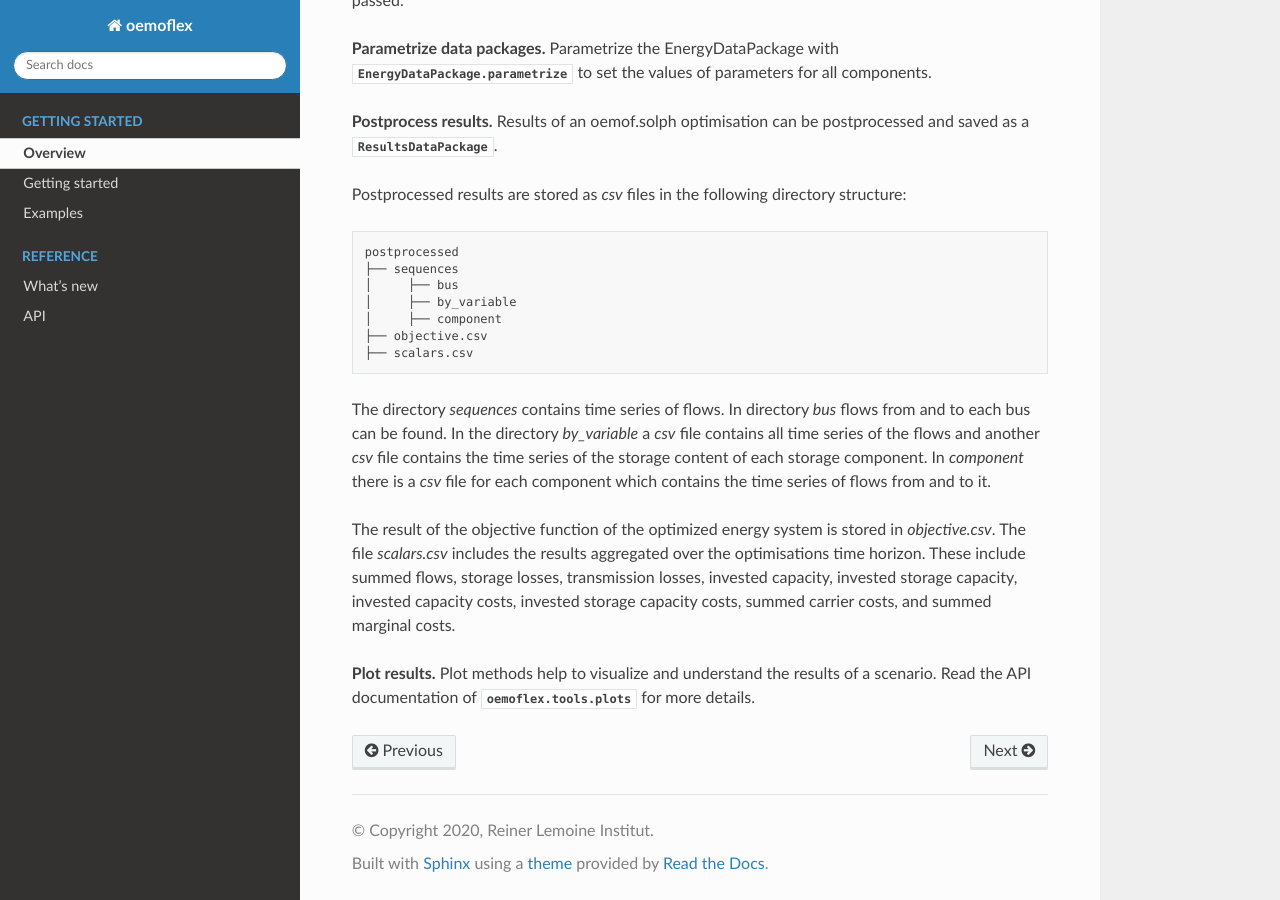
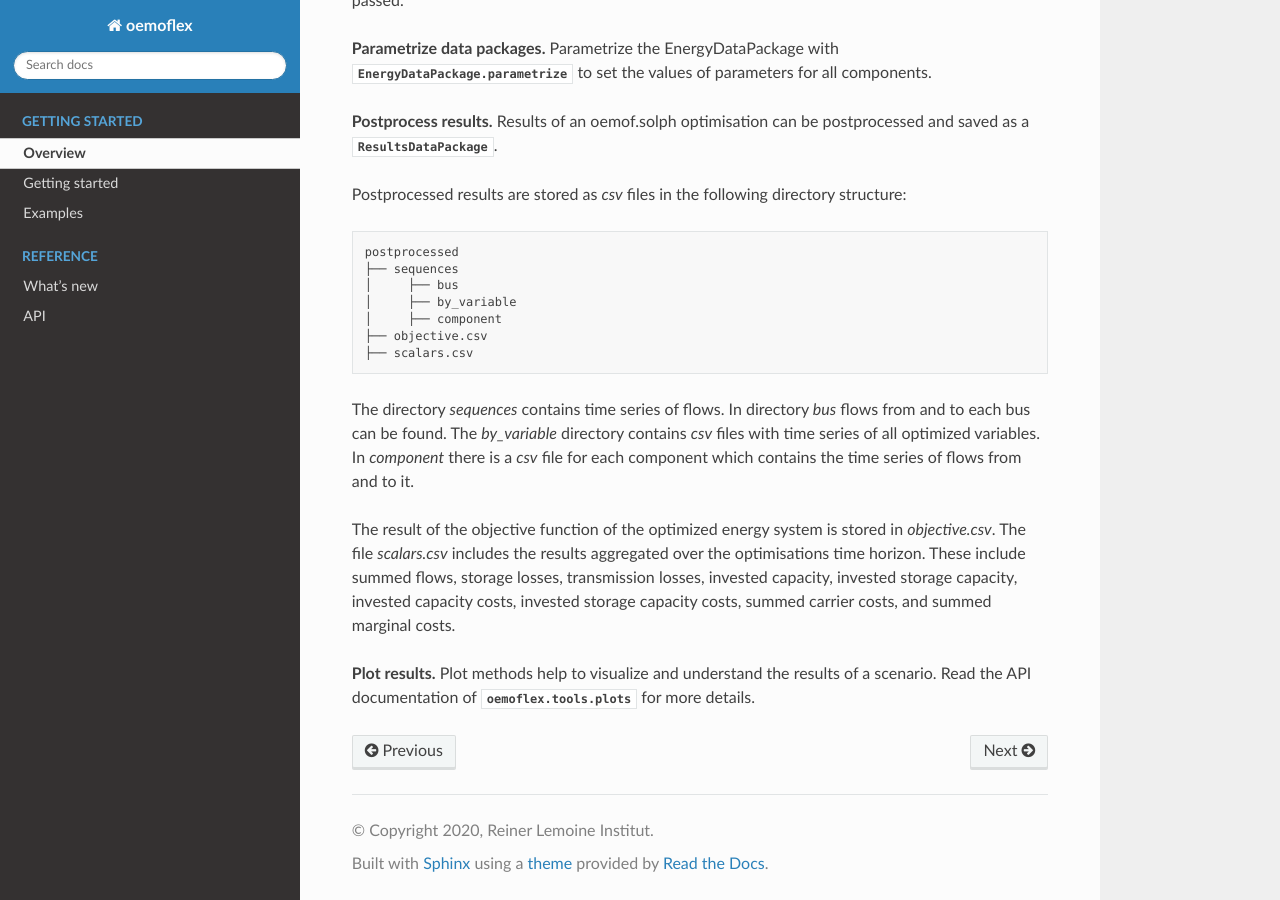
Before and after one commit to rl-institut/oemoflex, a Sphinx documentation site: the page built from docs/overview.rst, in a window 1280 px wide and 900 px high, scrolled down 706 px. Built offline with Sphinx 7.4.7 and the Read the Docs theme 2.0.0, drawn with Linux system fonts in a browser that asks for light colours.

Commit message:
Generalize the statement to the directory by_variable

```diff
--- a/docs/overview.rst
+++ b/docs/overview.rst
@@ -58,8 +58,7 @@ Postprocessed results are stored as `csv` files in the following directory struc
     ├── scalars.csv
 
 The directory `sequences` contains time series of flows. In directory `bus` flows from and to each bus can be found.
-In the directory `by_variable` a `csv` file contains all time series of the flows and another `csv` file contains the
-time series of the storage content of each storage component.
+The `by_variable` directory contains `csv` files with time series of all optimized variables.
 In `component` there is a `csv` file for each component which contains the time series of flows from and to it.
 
 The result of the objective function of the optimized energy system is stored in `objective.csv`.
```
